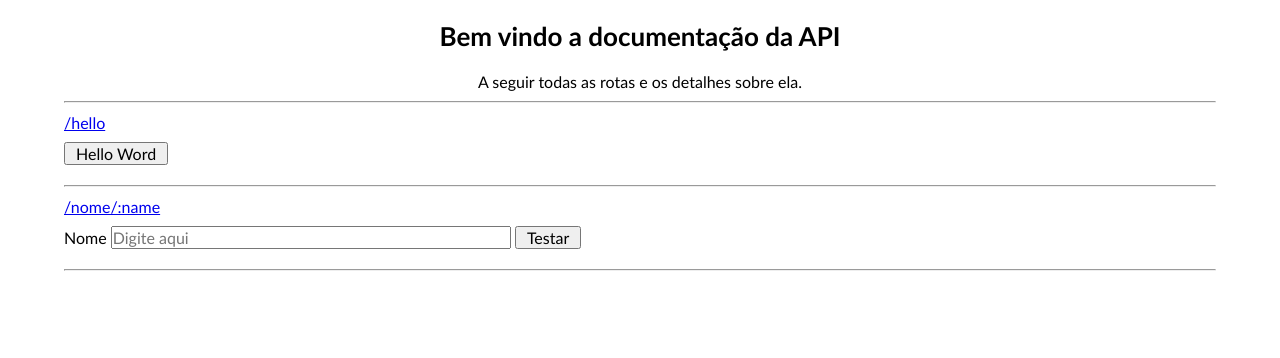
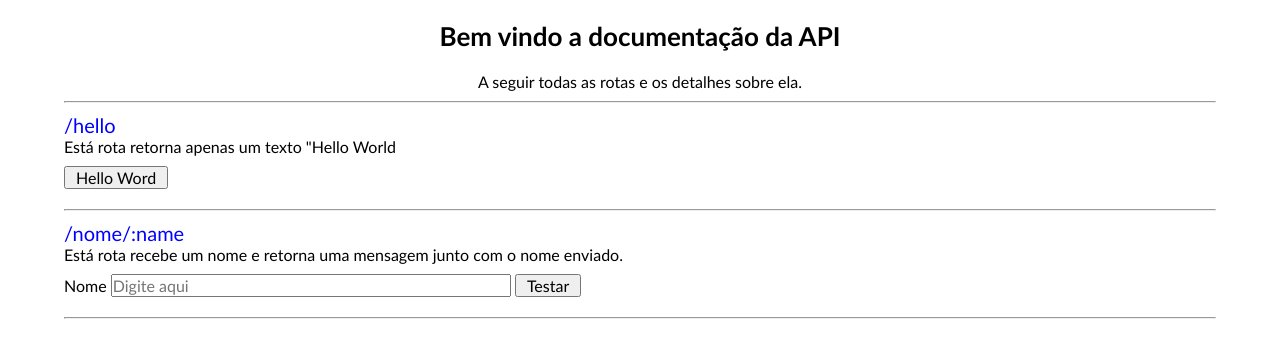
Before and after one commit to wesley871/api-microsservicos_aula04, a website: page src/views/docs.html in a window 1280 px wide. Drawn offline with Linux system fonts and the light colour scheme; files that its build step writes are made by us from their sources; files whose address does not match are found by name.

Commit message:
Adicionados explicação das rotas no html da documentação

```diff
--- a/src/public/css/docs.css
+++ b/src/public/css/docs.css
@@ -35,10 +35,18 @@ li{
     flex-direction: column;
 
 }
+
+a {
+    font-size: 20px;
+    text-decoration: none;
+    color: blue;
+}
+
 input {
     width: 400px;
     margin: 10px 0px;
 }
+
 button {
     padding: 0px 10px;
     margin: 10px 0px;
--- a/src/views/docs.html
+++ b/src/views/docs.html
@@ -14,11 +14,13 @@
         <hr>
         <li id="rota-0">
             <a href="#">/hello</a>
+            <p>Está rota retorna apenas um texto "Hello World</p>
             <button onclick="hello()">Hello Word</button>
         </li>
         <hr>
         <li id="rota-1">
             <a href="#">/nome/:name</a>
+            <p>Está rota recebe um nome e retorna uma mensagem junto com o nome enviado.</p>
             <div>
                 <label for="nome">Nome</label>
                 <input type="text" id="nome" placeholder="Digite aqui" required>
```
